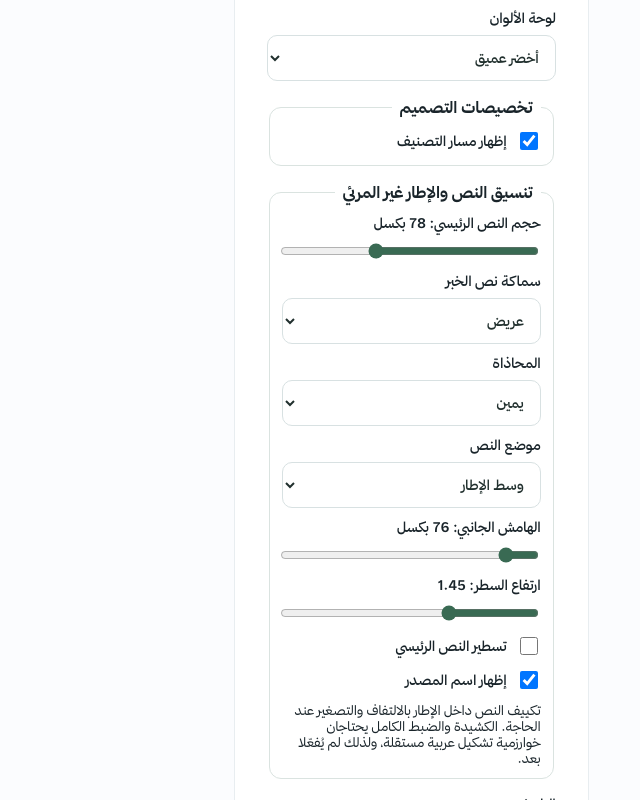
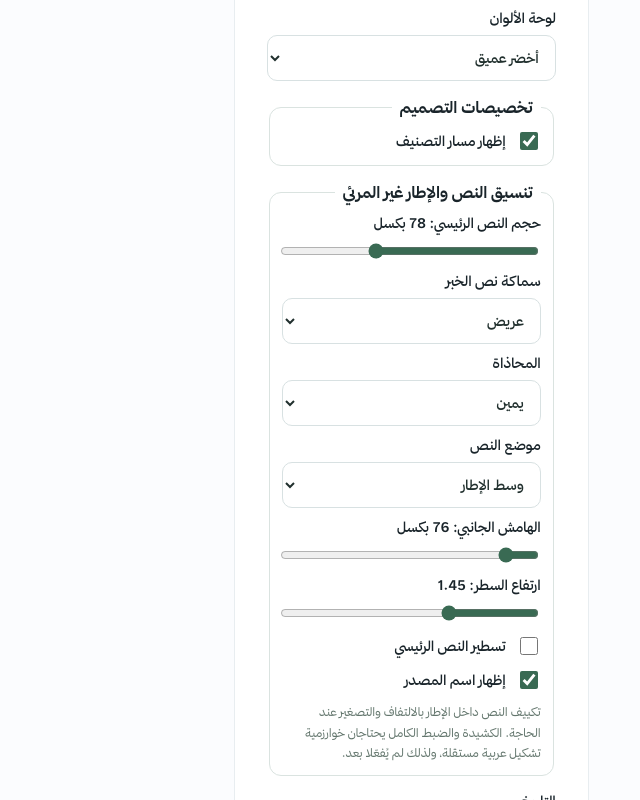
Before and after one commit to dinobahkam-wq/SAS, a Next.js app: page /studio in a window 1280 px wide. Shown: the part 1400-2200 px from the top of the page, without its empty margins (640-1280 px from the left). Built offline with nearby package versions, Linux system fonts and the light colour scheme; no server answers.

Commit message:
style(studio): align text-frame controls and accessible options

```diff
--- a/app/styles.css
+++ b/app/styles.css
@@ -189,3 +189,5 @@ body,button,input,textarea,select{font-family:var(--font-sas-sans),Tahoma,Arial,
 .studio-options{border:1px solid #dae3e0;padding:12px;border-radius:12px;display:grid;gap:10px}.studio-options legend{padding:0 8px;font-weight:700}.studio-colors{display:grid;grid-template-columns:repeat(3,1fr);gap:8px}.studio-colors button{height:44px;border:2px solid transparent;border-radius:9px}.studio-colors button[aria-pressed=true]{outline:2px solid #3c6c57;outline-offset:2px}.studio-taxonomy select{min-width:0;width:100%}
 
 .studio-options label:has(input[type=checkbox]){display:flex;align-items:center;gap:9px}.studio-options input[type=checkbox]{width:18px;height:18px;flex:none}.studio-options input[type=range]{padding:0;accent-color:#396a53}
+
+.studio-options label:has(input[type=checkbox]){display:flex;align-items:center;gap:10px}.studio-options input[type=checkbox]{flex:none;width:18px;height:18px;accent-color:#396a53}.studio-options input[type=range]{padding:0;accent-color:#396a53}.studio-options small{font-size:12px;color:#63766d;line-height:1.7}
```
